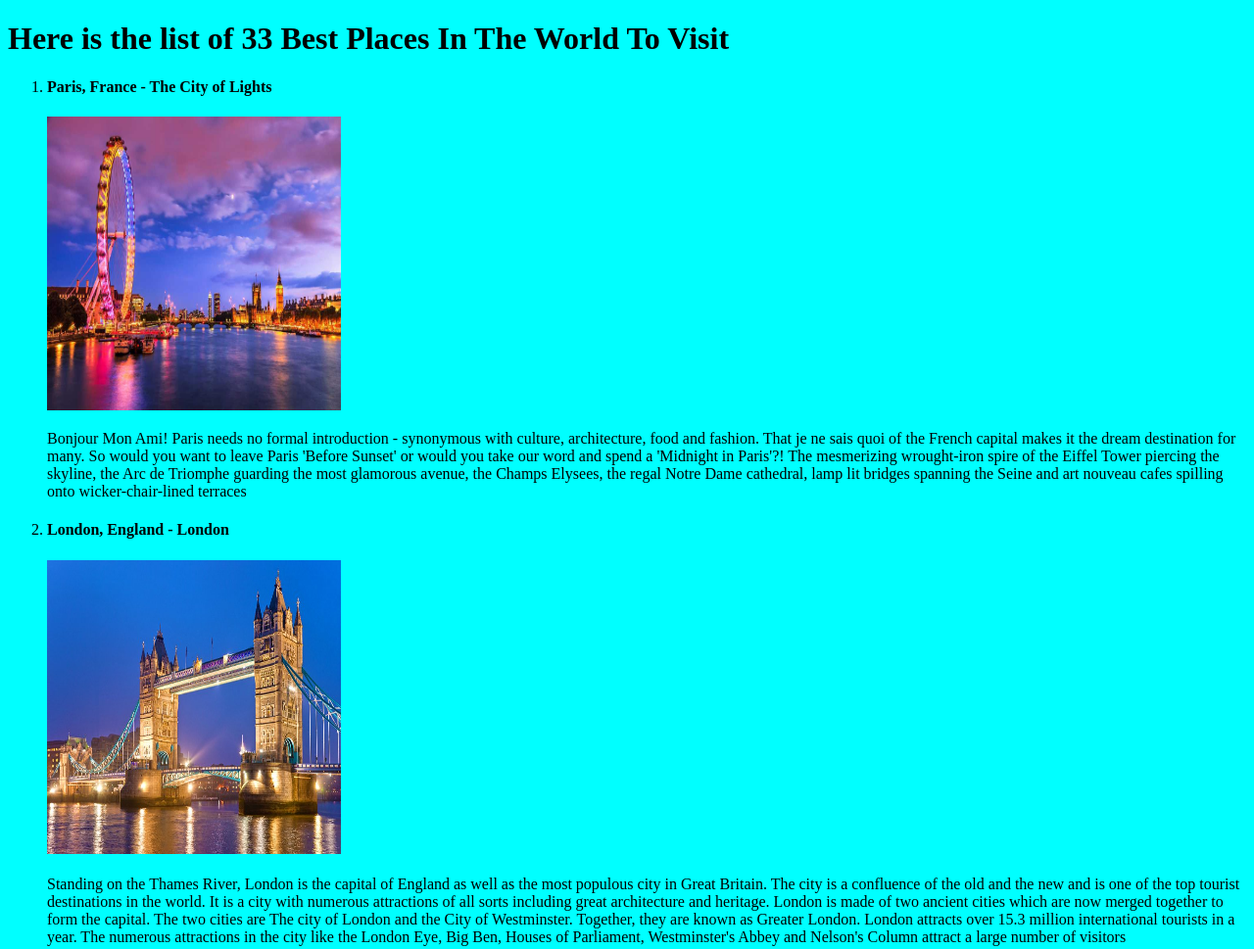
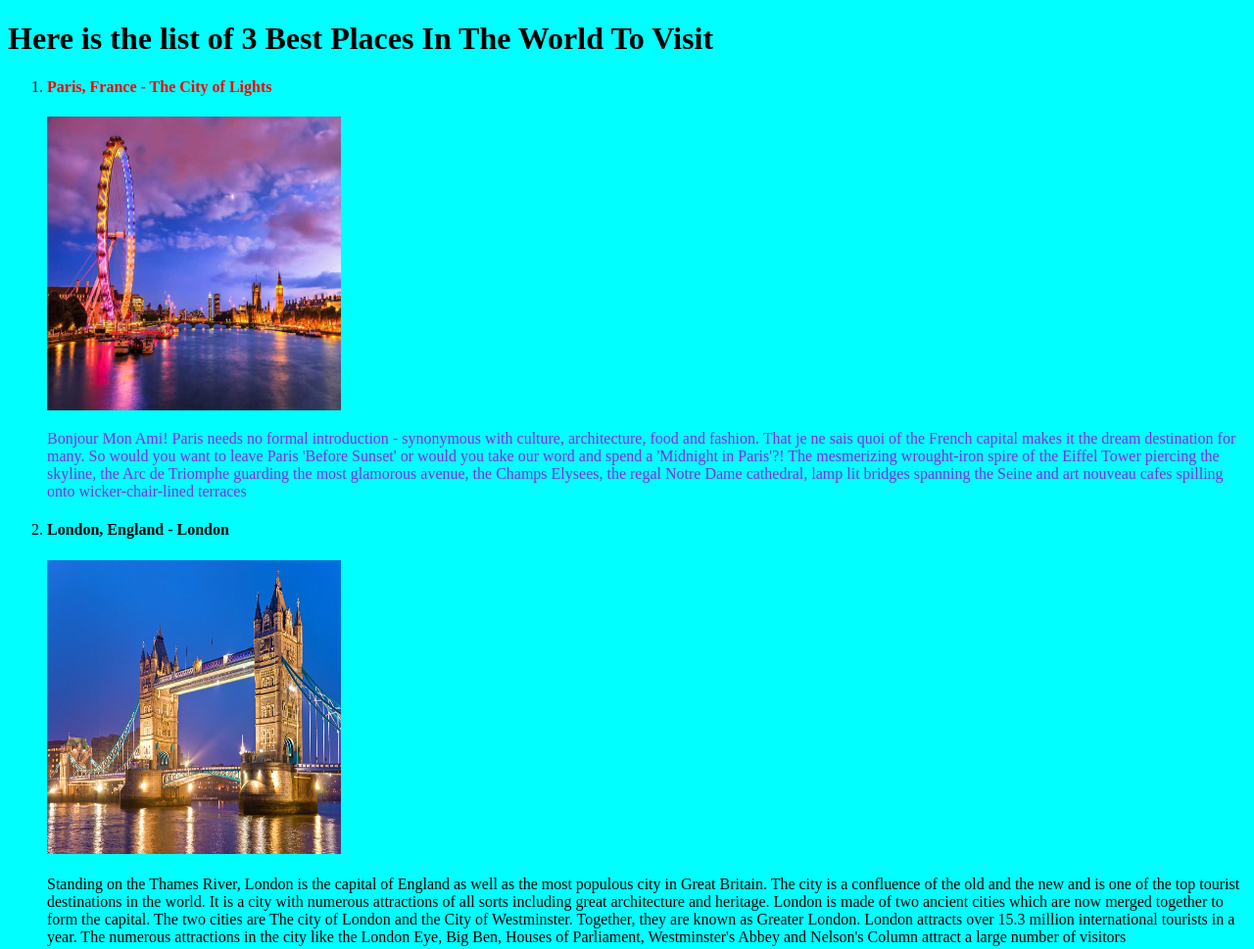
Before and after one commit to Adesoyea/PLACES, a plain HTML site: page index.html in a window 1280 px wide. Shown: the top 969 px of the page at 98% size. Drawn offline with Linux system fonts and the light colour scheme.

Commit message:
added color using class

```diff
--- a/css/styles.css
+++ b/css/styles.css
@@ -1,3 +1,9 @@
 body{
     background-color: aqua;
 }
+.red{
+    color: blueviolet;
+}
+.white{
+    color: red;
+}
--- a/index.html
+++ b/index.html
@@ -11,15 +11,15 @@
 
 <body>
 
-    <h1>Here is the list of 33 Best Places In The World To Visit</h1>
+    <h1>Here is the list of 3 Best Places In The World To Visit</h1>
 
     <ol>
         <li>
-            <h4>Paris, France - The City of Lights </h4>
+            <h4 class="white">Paris, France - The City of Lights </h4>
         </li>
         <img src="./img/Paris.jpg" alt="" width="300px" height="300px"><br>
 
-        <p>Bonjour Mon Ami! Paris needs no formal introduction - synonymous with culture, architecture, food and
+        <p class="red">Bonjour Mon Ami! Paris needs no formal introduction - synonymous with culture, architecture, food and
             fashion. That je ne sais quoi of the French capital makes it the dream destination for many. So would you
             want to leave Paris 'Before Sunset' or would you take our word and spend a 'Midnight in Paris'?! The
             mesmerizing wrought-iron spire of the Eiffel Tower piercing the skyline, the Arc de Triomphe guarding the
```
